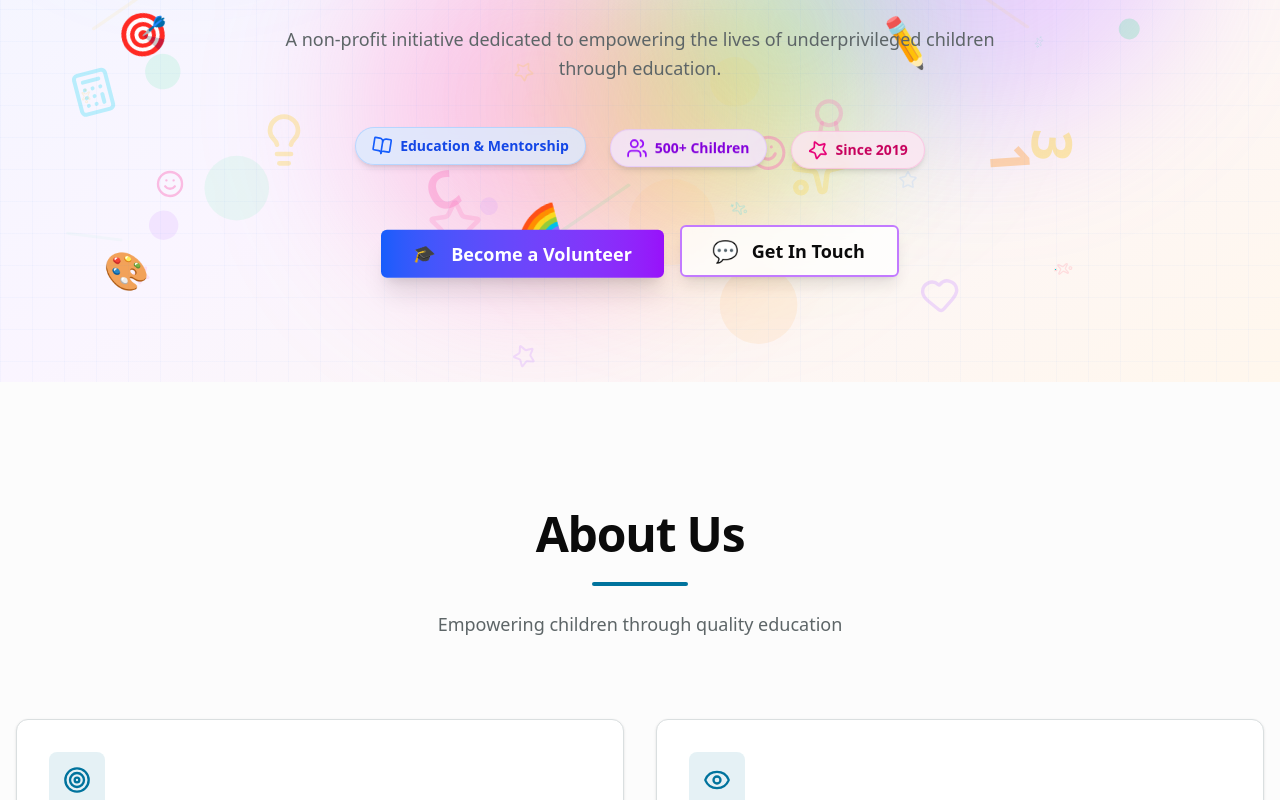
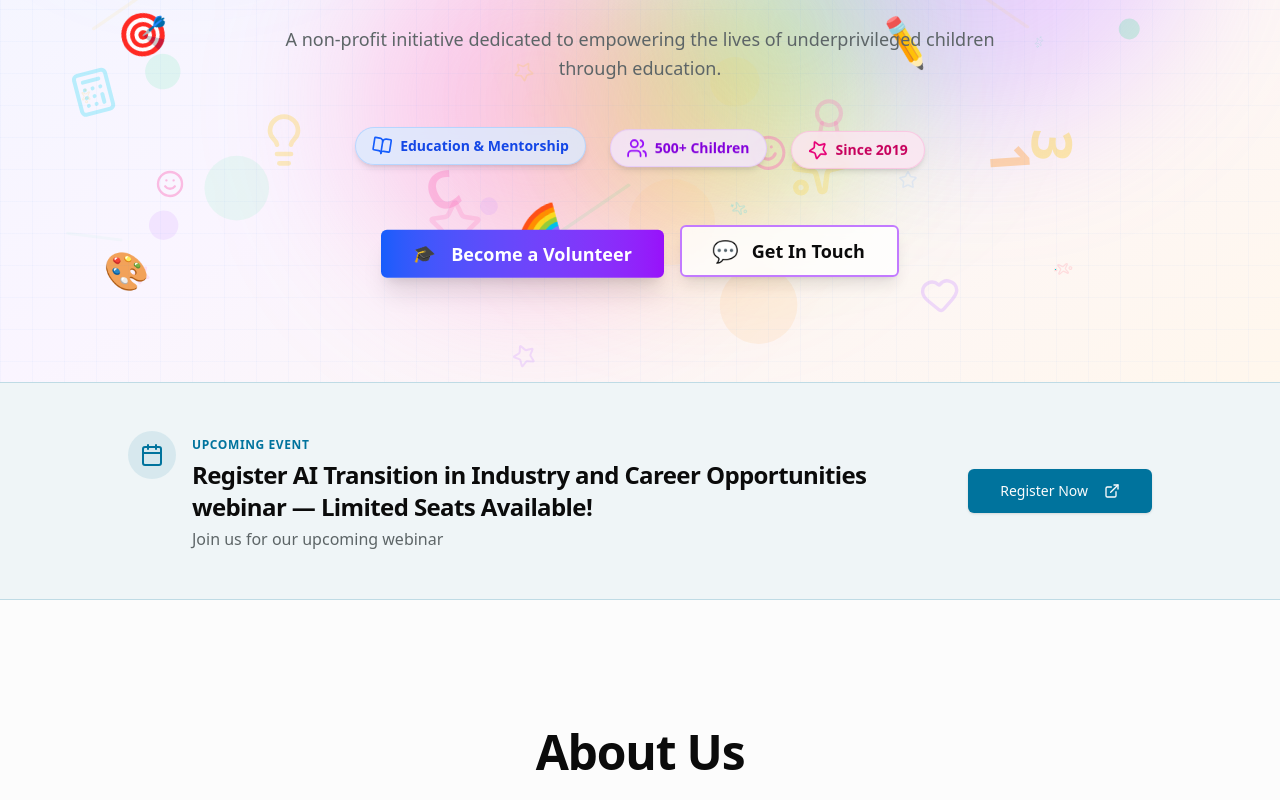
Before and after one commit to vermaprince123/edignite, a Next.js app: page / in a window 1280 px wide. Shown: the part 471-1271 px from the top of the page. Built offline with nearby package versions, Linux system fonts and the light colour scheme; no server answers.

Commit message:
Add register button

```diff
--- a/app/page.tsx
+++ b/app/page.tsx
@@ -10,6 +10,7 @@ import { Impact } from "@/components/sections/impact";
 import { Testimonials } from "@/components/sections/testimonials";
 import { Gallery } from "@/components/sections/gallery";
 import { Events } from "@/components/sections/events";
+import { EventBanner } from "@/components/sections/event-banner";
 import { Blog } from "@/components/sections/blog";
 import { Volunteer } from "@/components/sections/volunteer";
 import { Contact } from "@/components/sections/contact";
@@ -21,6 +22,7 @@ export default function Home() {
       <main className="flex-1">
         <Hero />
         {/* <HeroBanner /> */}
+        <EventBanner />
         <About />
         <Programs />
         <Impact />
--- /dev/null
+++ b/components/sections/event-banner.tsx
@@ -0,0 +1,50 @@
+"use client";
+
+import { motion } from "framer-motion";
+import { Button } from "@/components/ui/button";
+import { ExternalLink, Calendar } from "lucide-react";
+
+const EVENT_FORM_URL =
+  "https://docs.google.com/forms/d/e/1FAIpQLSdHciIRM2C39n3DJ094tnKidSl29cnDIhqyNeH2soGZH50qOw/viewform";
+
+export function EventBanner() {
+  return (
+    <section className="py-12 bg-primary/5 border-y border-primary/20">
+      <div className="container mx-auto px-4">
+        <motion.div
+          initial={{ opacity: 0, y: 20 }}
+          whileInView={{ opacity: 1, y: 0 }}
+          viewport={{ once: true }}
+          transition={{ duration: 0.5 }}
+          className="flex flex-col md:flex-row items-center justify-between gap-6 max-w-5xl mx-auto"
+        >
+          <div className="flex items-start gap-4">
+            <div className="w-12 h-12 rounded-full bg-primary/10 flex items-center justify-center flex-shrink-0">
+              <Calendar className="h-6 w-6 text-primary" />
+            </div>
+            <div>
+              <span className="text-xs font-semibold uppercase tracking-wider text-primary">
+                Upcoming Event
+              </span>
+              <h3 className="text-xl md:text-2xl font-bold mt-1">
+                Register AI Transition in Industry and Career Opportunities webinar — Limited Seats Available!
+              </h3>
+              <p className="text-muted-foreground mt-1 text-sm md:text-base">
+                Join us for our upcoming webinar
+              </p>
+            </div>
+          </div>
+
+          <Button
+            size="lg"
+            className="flex-shrink-0 bg-primary hover:bg-primary/90 text-primary-foreground"
+            onClick={() => window.open(EVENT_FORM_URL, "_blank", "noopener,noreferrer")}
+          >
+            Register Now
+            <ExternalLink className="ml-2 h-4 w-4" />
+          </Button>
+        </motion.div>
+      </div>
+    </section>
+  );
+}
```
